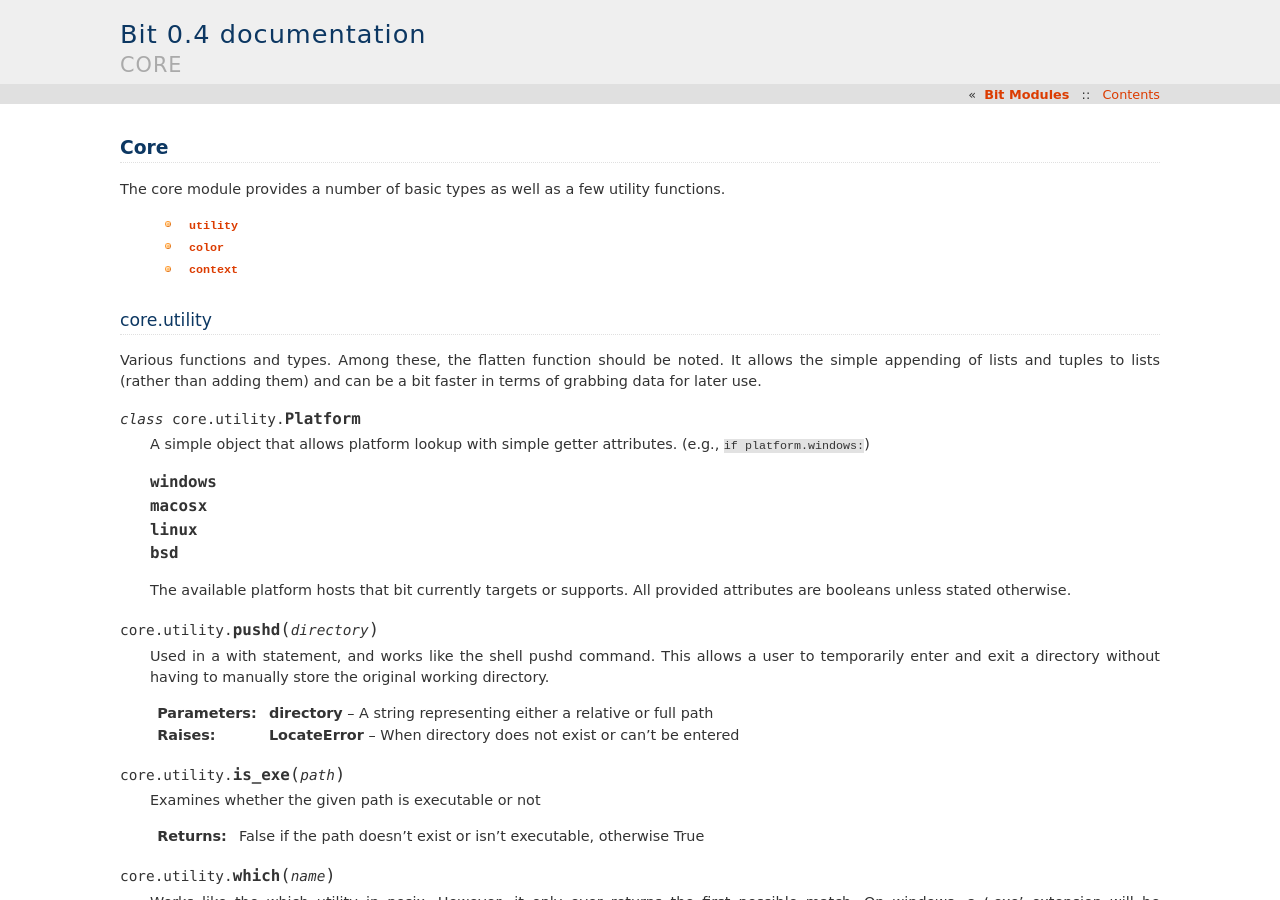
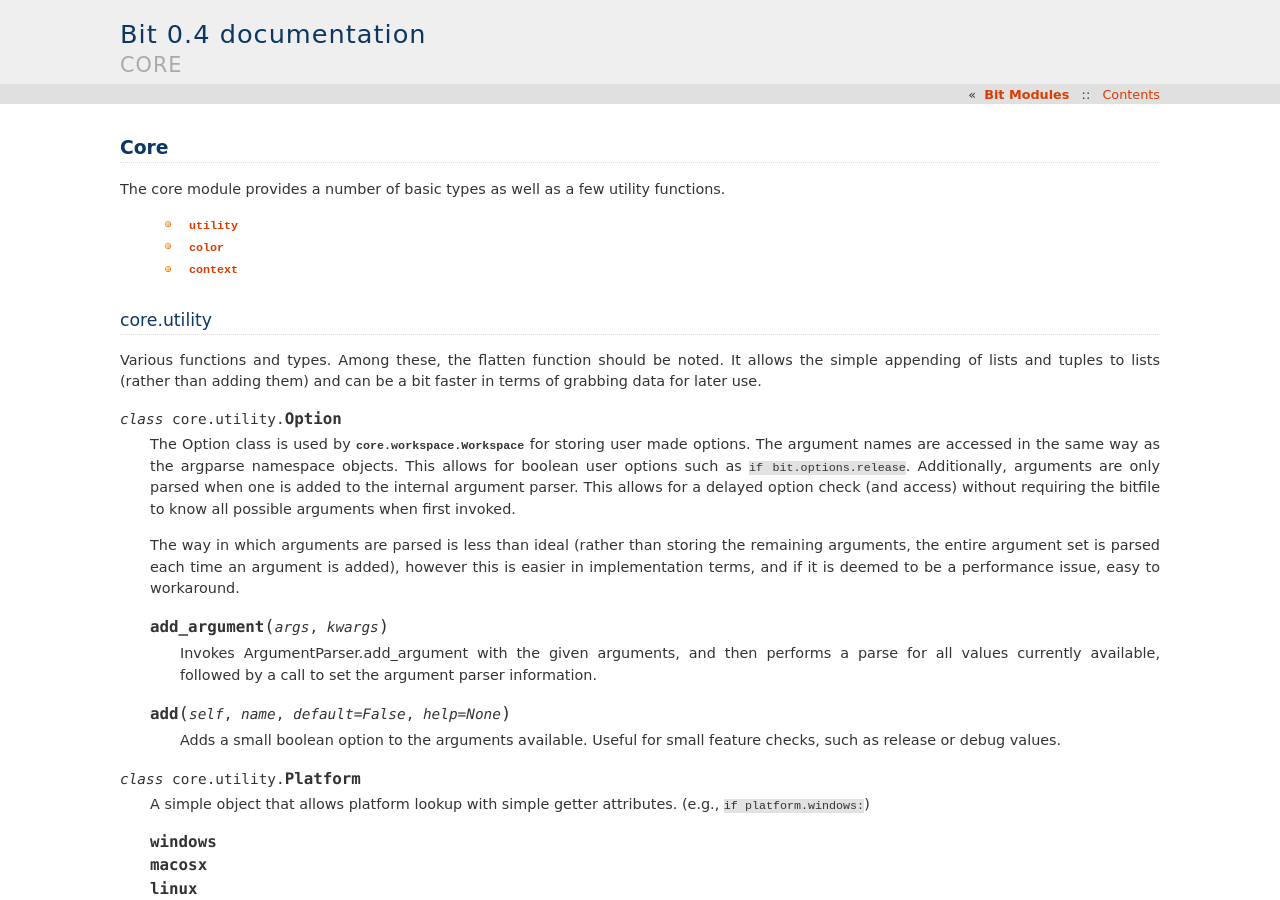
Before and after one commit to slurps-mad-rips/bit, a Sphinx documentation site: the page built from docs/modules/core.rst, in a window 1280 px wide and 900 px high. Built offline with Sphinx 7.4.7, drawn with Linux system fonts in a browser that asks for light colours; pages that are not in the unit, such as notebooks, are missing from menus.

Commit message:
Fixed a bug in core.utility.Option. Removed unnecessary TODO in core.target
Updated documentation to contain information on core.utility.Option

Considering splitting up the parts of the core module information, as
placing all of it into one file is a little stupid. (OK. it's REALLY
stupid)

```diff
--- a/docs/modules/core.rst
+++ b/docs/modules/core.rst
@@ -20,6 +20,32 @@ them) and can be a bit faster in terms of grabbing data for later use.
 
 .. module:: core.utility
    :synopsis: miscellaneous types and functions
+
+.. class:: Option
+
+   The Option class is used by :class:`core.workspace.Workspace` for storing
+   user made options. The argument names are accessed in the same way
+   as the argparse namespace objects. This allows for boolean user options
+   such as ``if bit.options.release``. Additionally, arguments are only
+   parsed when one is added to the internal argument parser. This allows for
+   a delayed option check (and access) without requiring the bitfile to know
+   all possible arguments when first invoked.
+
+   The way in which arguments are parsed is less than ideal (rather than
+   storing the remaining arguments, the entire argument set is parsed each
+   time an argument is added), however this is easier in implementation terms,
+   and if it is deemed to be a performance issue, easy to workaround.
+
+   .. function:: add_argument(args, kwargs)
+
+      Invokes ArgumentParser.add_argument with the given arguments, and then
+      performs a parse for all values currently available, followed by a call
+      to set the argument parser information.
+
+   .. function:: add(self, name, default=False, help=None)
+
+      Adds a small boolean option to the arguments available. Useful for small
+      feature checks, such as release or debug values.
 
 .. class:: Platform
 
```
Also changed, not shown: 2 other files.
